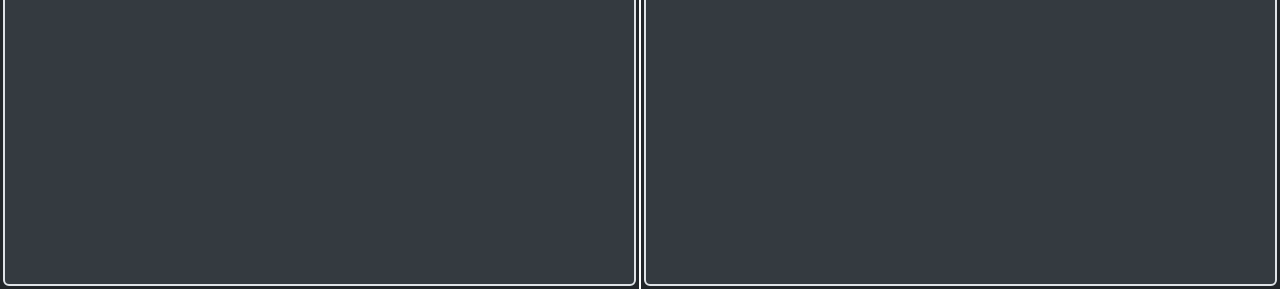
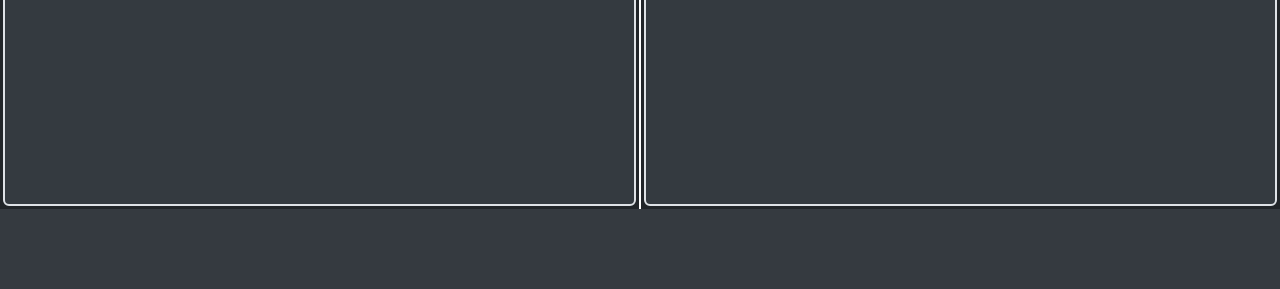
Before and after one commit to Werzu25/MusikbezirkSilz, a PHP site: page /scene-builder.php in a window 1280 px wide. Shown: the part 679-968 px from the top of the page. After the commit the page ends 888 px from the top, so only its background shows below. Run offline with PHP 8.4, Linux system fonts and the light colour scheme; the visitor is signed in with stand-in values (Sample User, id 1); data that the repository does not hold is empty; some libraries are stand-ins or nearby versions.

Commit message:
height fix ansatz devider

```diff
--- a/src/scene-builder.php
+++ b/src/scene-builder.php
@@ -268,7 +268,7 @@ if (!isset($_SESSION['logedIn']) || $_SESSION['logedIn'] !== true) {
 </body>
 <style>
     .h-100vh {
-        min-height: 110vh;
+        min-height: 100vb;
     }
     body {
         min-height: 100vh;
@@ -342,6 +342,9 @@ if (!isset($_SESSION['logedIn']) || $_SESSION['logedIn'] !== true) {
       return;
     }
     document.getElementById(data["id"]).remove();
+    // TODO Leon i glaub da passt des
+    let height =pagePreview.clientHeight
+    pageDivider.style.height = height + "px";
   }
 
   function preventDefault(e) {
@@ -467,6 +470,9 @@ if (!isset($_SESSION['logedIn']) || $_SESSION['logedIn'] !== true) {
       e.target.appendChild(element);
     }
     resetEventBehavior(element);
+    // TODO Leon des wird am falschen ort aufgerufen
+    let height =pagePreview.clientHeight
+    pageDivider.style.height = height + "px";
   }
 
   function mouseDown(e) {
```
